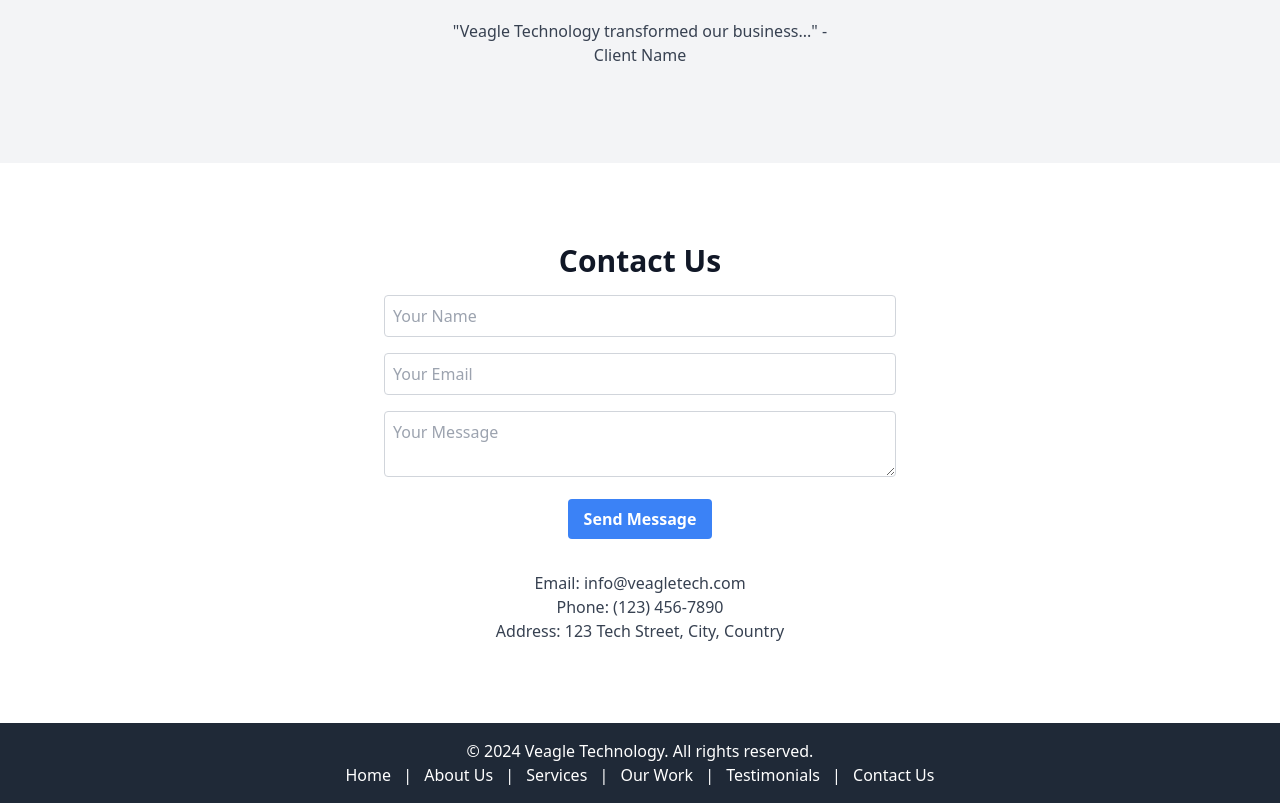
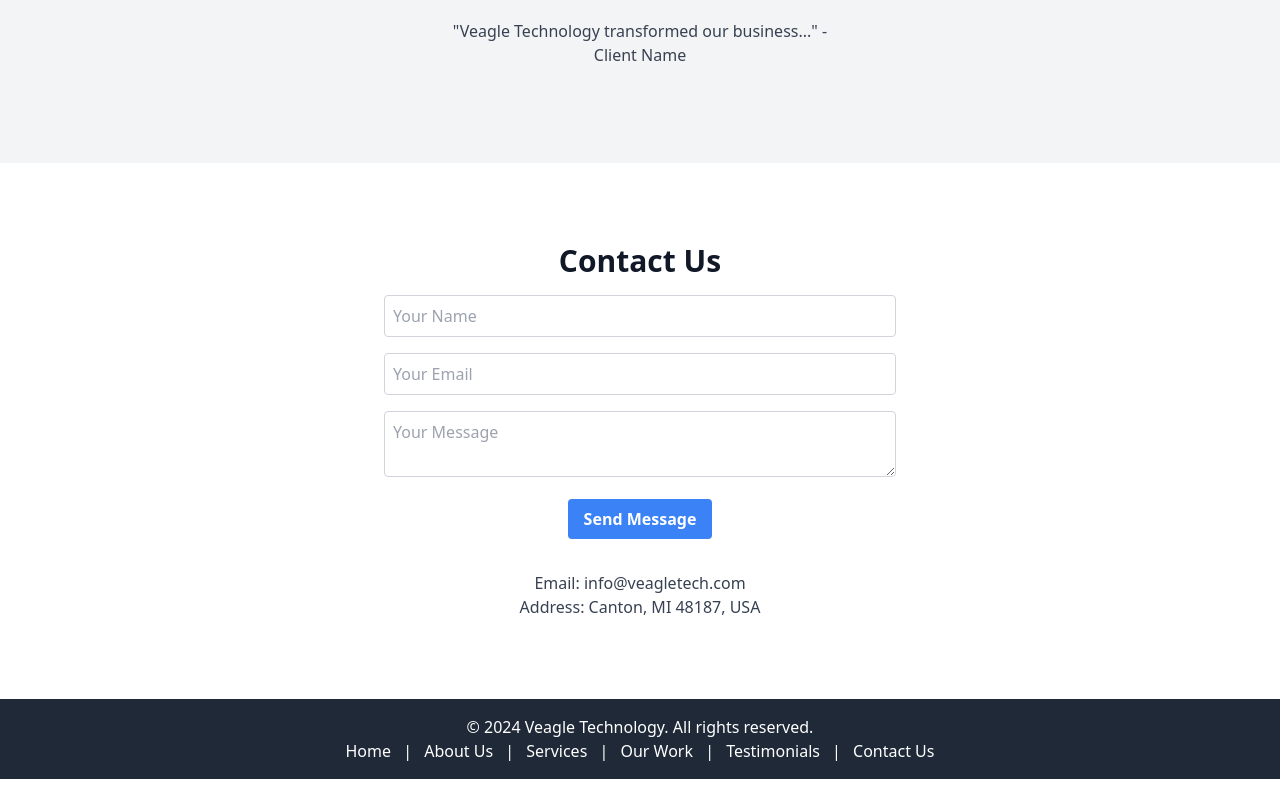
Before and after one commit to vvvvvvra/veagletech, a plain HTML site: page index.html in a window 1280 px wide. Shown: the part 1325-2128 px from the top of the page. After the commit the page ends 2104 px from the top, so only its background shows below. Drawn offline with nearby package versions, Linux system fonts and the light colour scheme.

Commit message:
update address

```diff
--- a/index.html
+++ b/index.html
@@ -100,8 +100,7 @@
             </form>
             <div class="contact-details mt-8">
                 <p class="text-gray-700">Email: info@veagletech.com</p>
-                <p class="text-gray-700">Phone: (123) 456-7890</p>
-                <p class="text-gray-700">Address: 123 Tech Street, City, Country</p>
+                <p class="text-gray-700">Address: Canton, MI 48187, USA</p>
             </div>
         </div>
     </section>
```
